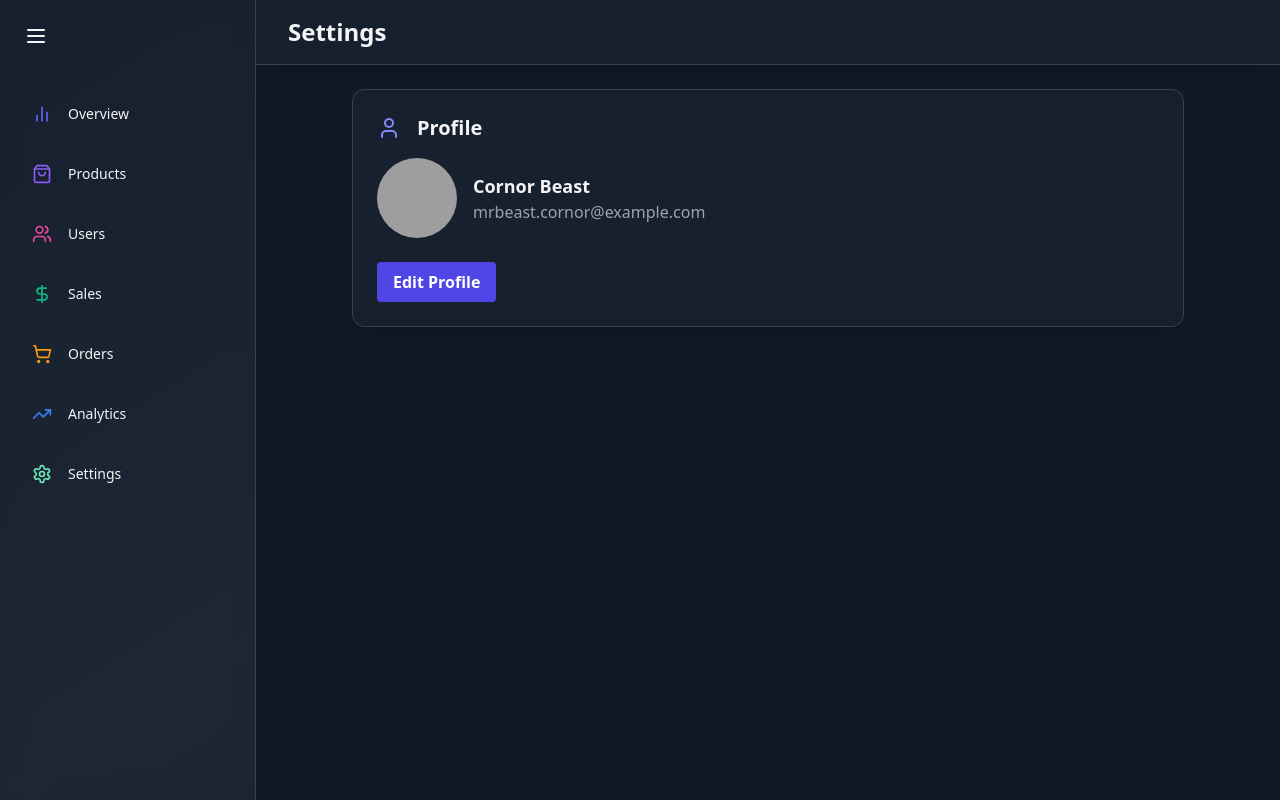
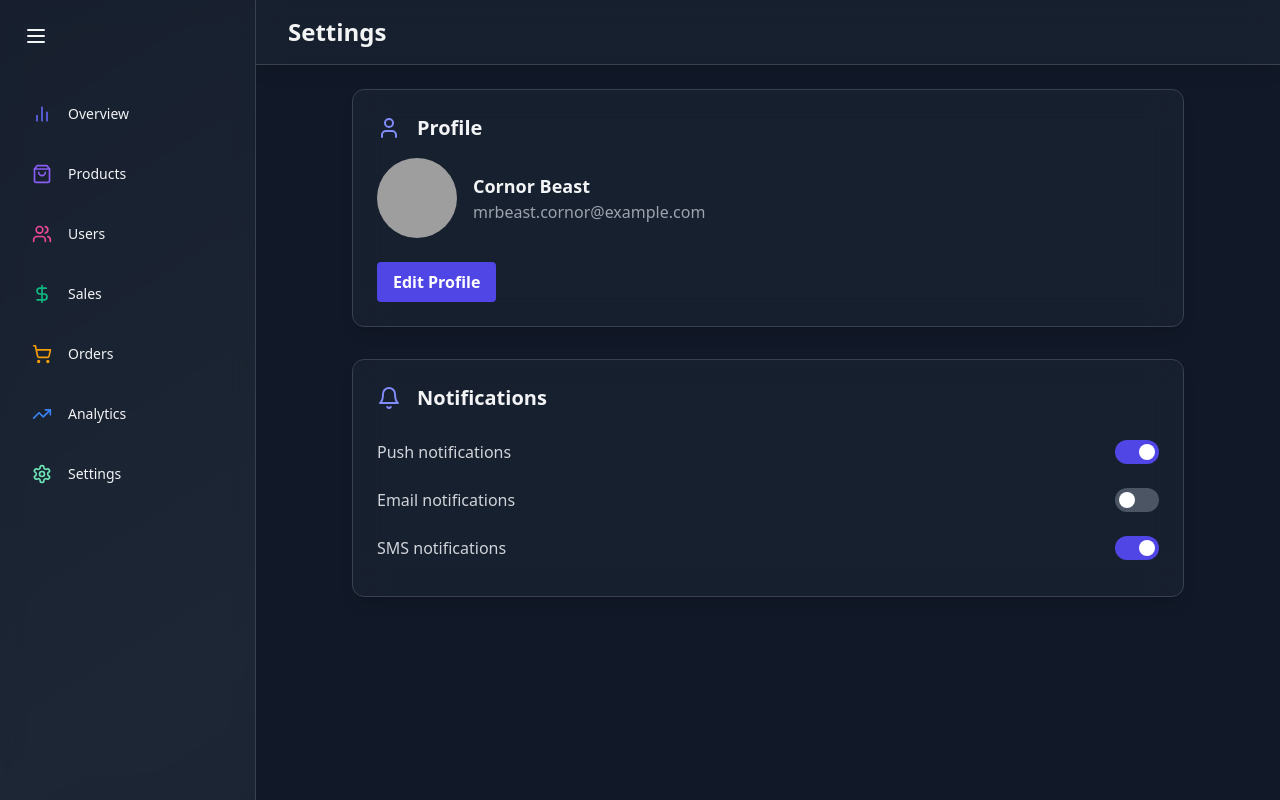
Before and after one commit to mstislavtceva/admin-dashboard, a React (Vite) app: page /settings in a window 1280 px wide. Built offline with nearby package versions, Linux system fonts and the light colour scheme; grey boxes are pictures that could not be loaded.

Commit message:
feat(SettingsPage): add Notifications component
	- Added ToggleSwitch component with logic of toggle

```diff
--- a/src/App.jsx
+++ b/src/App.jsx
@@ -7,7 +7,7 @@
 import SalesPage from "./pages/SalesPage";
 import OrdersPage from "./pages/OrdersPage.jsx";
 import AnalyticsPage from "./pages/AnalyticsPage.jsx";
-import SettingsPage from "./pages/SettingSection.jsx";
+import SettingsPage from "./pages/SettingsPage.jsx";
 
 function App() {
   return (
--- /dev/null
+++ b/src/components/settings/Notifications.jsx
@@ -0,0 +1,41 @@
+import { useState } from "react";
+import { Bell } from "lucide-react";
+
+import SettingSection from "./SettingSection";
+import ToggleSwitch from "./ToggleSwitch";
+
+const Notifications = () => {
+  const [notifications, setNotifications] = useState({
+    push: true,
+    email: false,
+    sms: true,
+  });
+
+  return (
+    <SettingSection icon={Bell} title="Notifications">
+      <ToggleSwitch
+        label={"Push notifications"}
+        isOn={notifications.push}
+        onToggle={() =>
+          setNotifications({ ...notifications, push: !notifications.push })
+        }
+      />
+      <ToggleSwitch
+        label={"Email notifications"}
+        isOn={notifications.email}
+        onToggle={() =>
+          setNotifications({ ...notifications, email: !notifications.email })
+        }
+      />
+      <ToggleSwitch
+        label={"SMS notifications"}
+        isOn={notifications.sms}
+        onToggle={() =>
+          setNotifications({ ...notifications, sms: !notifications.sms })
+        }
+      />
+    </SettingSection>
+  );
+};
+
+export default Notifications;
--- /dev/null
+++ b/src/components/settings/ToggleSwitch.jsx
@@ -0,0 +1,21 @@
+const ToggleSwitch = ({ label, isOn, onToggle }) => {
+  return (
+    <div className="flex items-center justify-between py-3">
+      <span className="text-gray-300">{label}</span>
+      <button
+        className={`relative inline-flex items-center h-6 rounded-full w-11 transition-colors focus:outline-none ${
+          isOn ? "bg-indigo-600" : "bg-gray-600"
+        }`}
+        onClick={onToggle}
+      >
+        <span
+          className={`inline-block size-4 transform transition-transform bg-white rounded-full ${
+            isOn ? "translate-x-6" : "translate-x-1"
+          }`}
+        />
+      </button>
+    </div>
+  );
+};
+
+export default ToggleSwitch;
--- a/src/pages/SettingSection.jsx
+++ b/src/pages/SettingsPage.jsx
@@ -1,4 +1,5 @@
 import Header from "../components/common/Header";
+import Notifications from "../components/settings/Notifications";
 import Profile from "../components/settings/Profile";
 
 const SettingsPage = () => {
@@ -7,6 +8,7 @@
       <Header title="Settings" />
       <main className="max-w-4xl mx-auto py-6 px-4 lg:px-8">
         <Profile />
+        <Notifications />
       </main>
     </div>
   );
```
